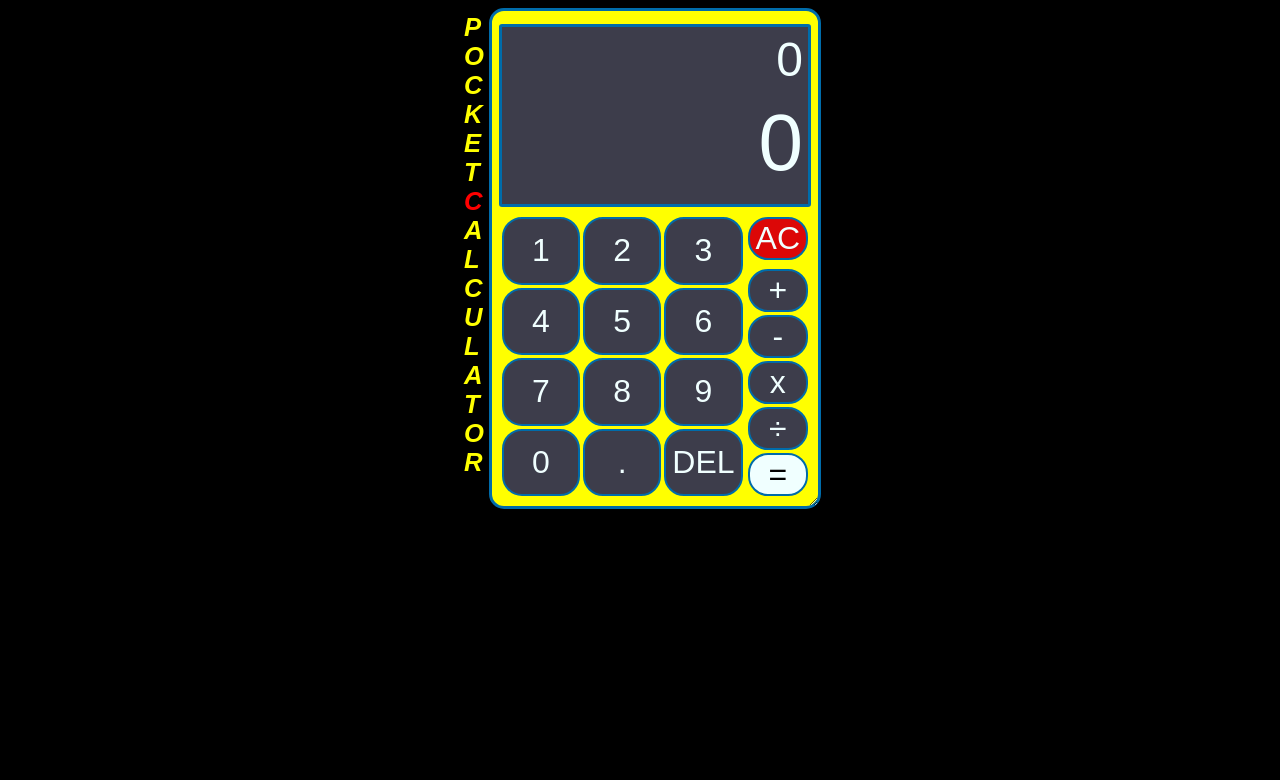
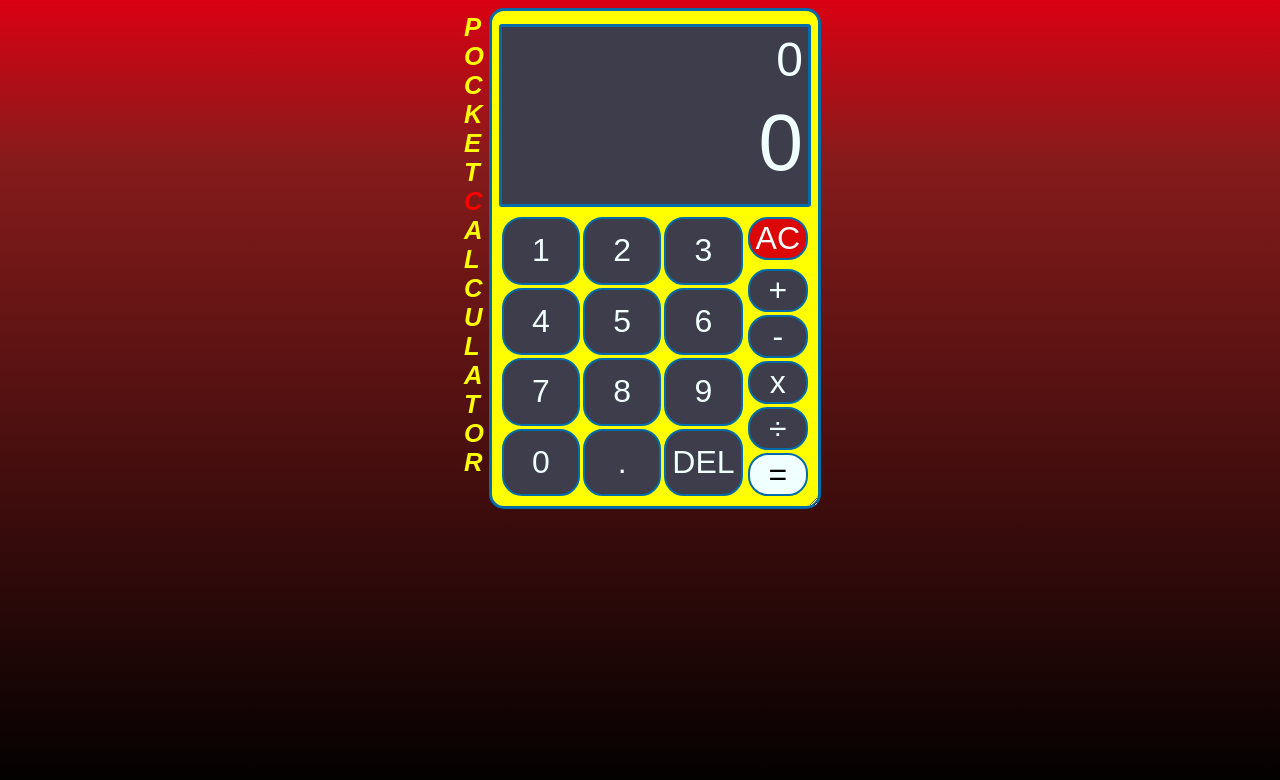
Before and after one commit to kiovit/calculator-project, a plain HTML site: page index.html in a window 1280 px wide. Drawn offline with Linux system fonts and the light colour scheme.

Commit message:
Background color changhed

```diff
--- a/style/style.css
+++ b/style/style.css
@@ -8,11 +8,14 @@ html {
         flex-direction: column;
     }
   }
-
 body{
     display: flex;
     justify-content: center;
-    background-color: black;
+    background: #DA0113;
+    background: #DA0113;
+    background: -moz-linear-gradient(top, #DA0113 0%, #861B1B 20%, #000000 100%);
+    background: -webkit-linear-gradient(top, #DA0113 0%, #861B1B 20%, #000000 100%);
+    background: linear-gradient(to bottom, #DA0113 0%, #861B1B 20%, #000000 100%);
 }
 .wrapper{
     display:flex;
```
